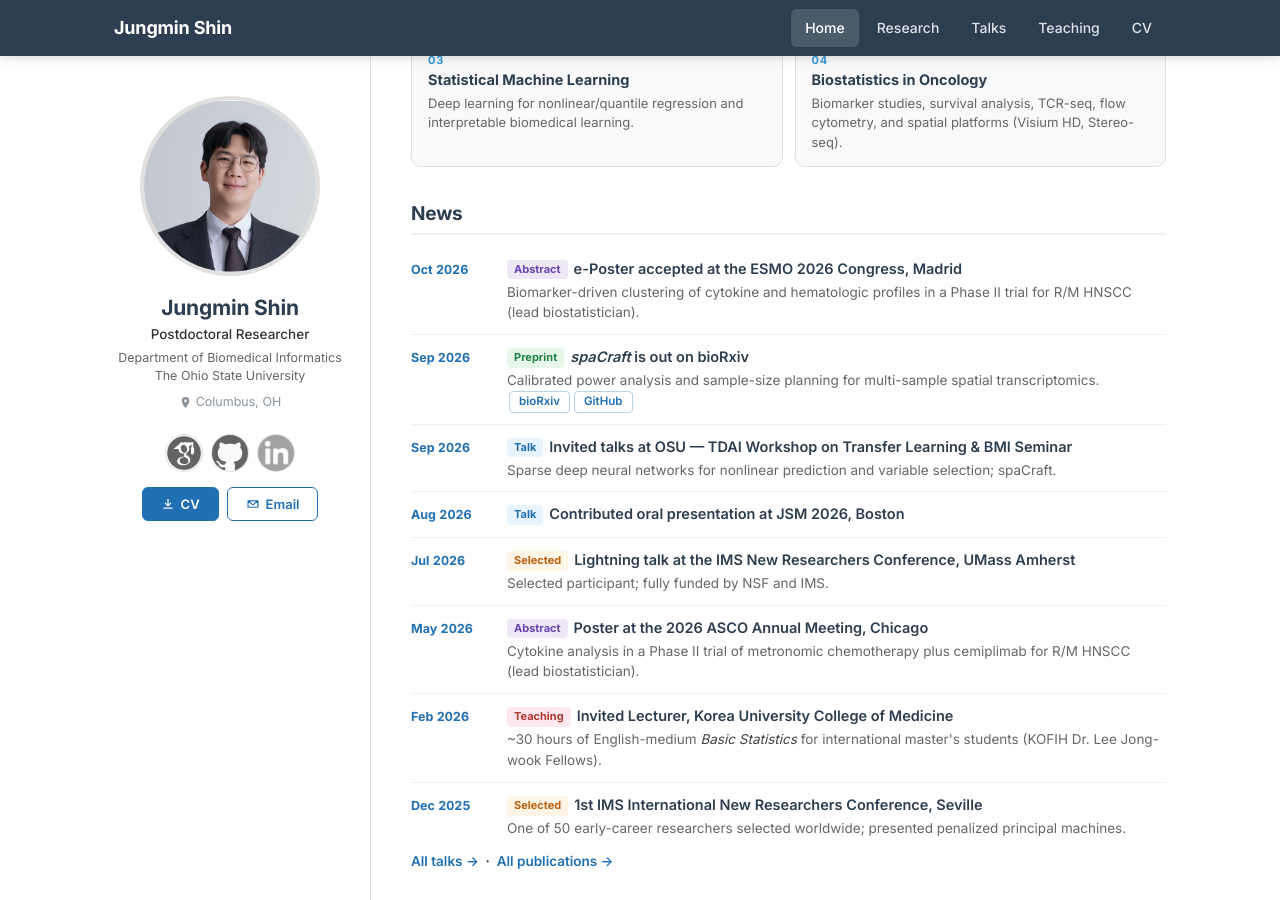
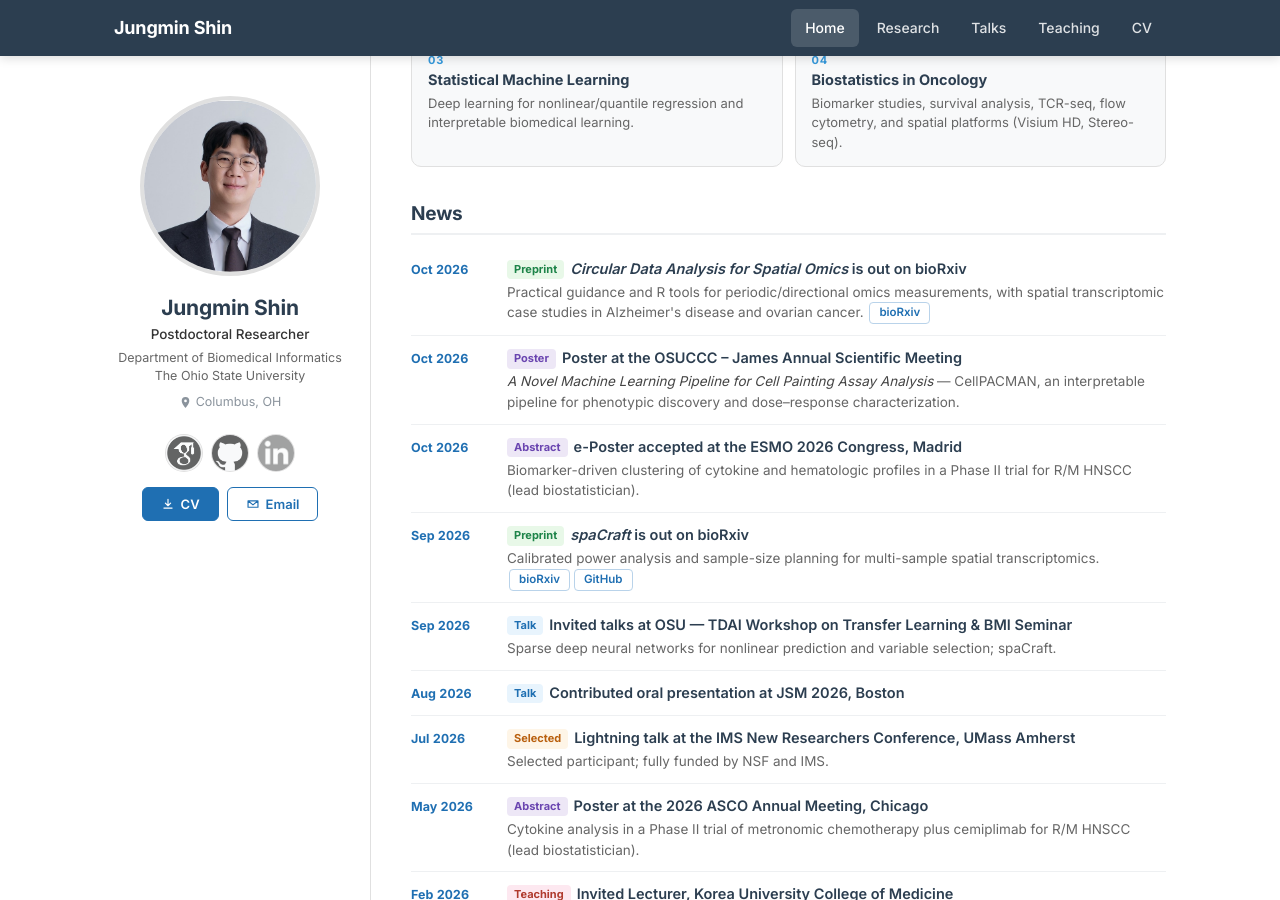
Before and after one commit to c16267/c16267.github.io, a Jekyll site: the page built from index.md, in a window 1280 px wide and 900 px high, scrolled down 548 px. Built offline with Jekyll 4.4.1, drawn with Linux system fonts in a browser that asks for light colours.

Commit message:
Update index.md

```diff
--- a/index.md
+++ b/index.md
@@ -39,6 +39,20 @@ My work bridges **methodological statistics** and **collaborative biostatistics*
 ## News
 
 <ul class="news-list">
+    <li class="news-item">
+    <div class="news-date">Oct 2026</div>
+    <div>
+      <div class="news-title"><span class="tag tag--paper">Preprint</span><em>Circular Data Analysis for Spatial Omics</em> is out on bioRxiv</div>
+      <div class="news-desc">Practical guidance and R tools for periodic/directional omics measurements, with spatial transcriptomic case studies in Alzheimer's disease and ovarian cancer. <span class="links"><a href="https://www.biorxiv.org/content/10.64898/2026.09.29.755467v1">bioRxiv</a></span></div>
+    </div>
+  </li>
+  <li class="news-item">
+    <div class="news-date">Oct 2026</div>
+    <div>
+      <div class="news-title"><span class="tag tag--poster">Poster</span>Poster at the OSUCCC – James Annual Scientific Meeting</div>
+      <div class="news-desc"><em>A Novel Machine Learning Pipeline for Cell Painting Assay Analysis</em> — CellPACMAN, an interpretable pipeline for phenotypic discovery and dose–response characterization.</div>
+    </div>
+  </li>
   <li class="news-item">
     <div class="news-date">Oct 2026</div>
     <div>
```
